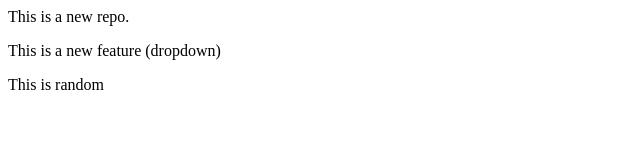
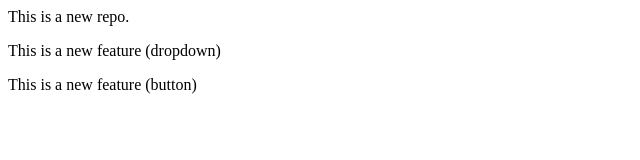
Before and after one commit to anmolghai02/localrepo, a plain HTML site: page index.html in a window 1280 px wide. Shown: the whole page, without its empty margins (0-640 px from the left). Drawn offline with Linux system fonts and the light colour scheme.

Commit message:
add both feature

```diff
--- a/index.html
+++ b/index.html
@@ -1,3 +1,3 @@
 <p>This is a new repo.</p>
 <p>This is a new feature (dropdown)</p>
-<p>This is random</p>
+<p>This is a new feature (button)</p>
```
